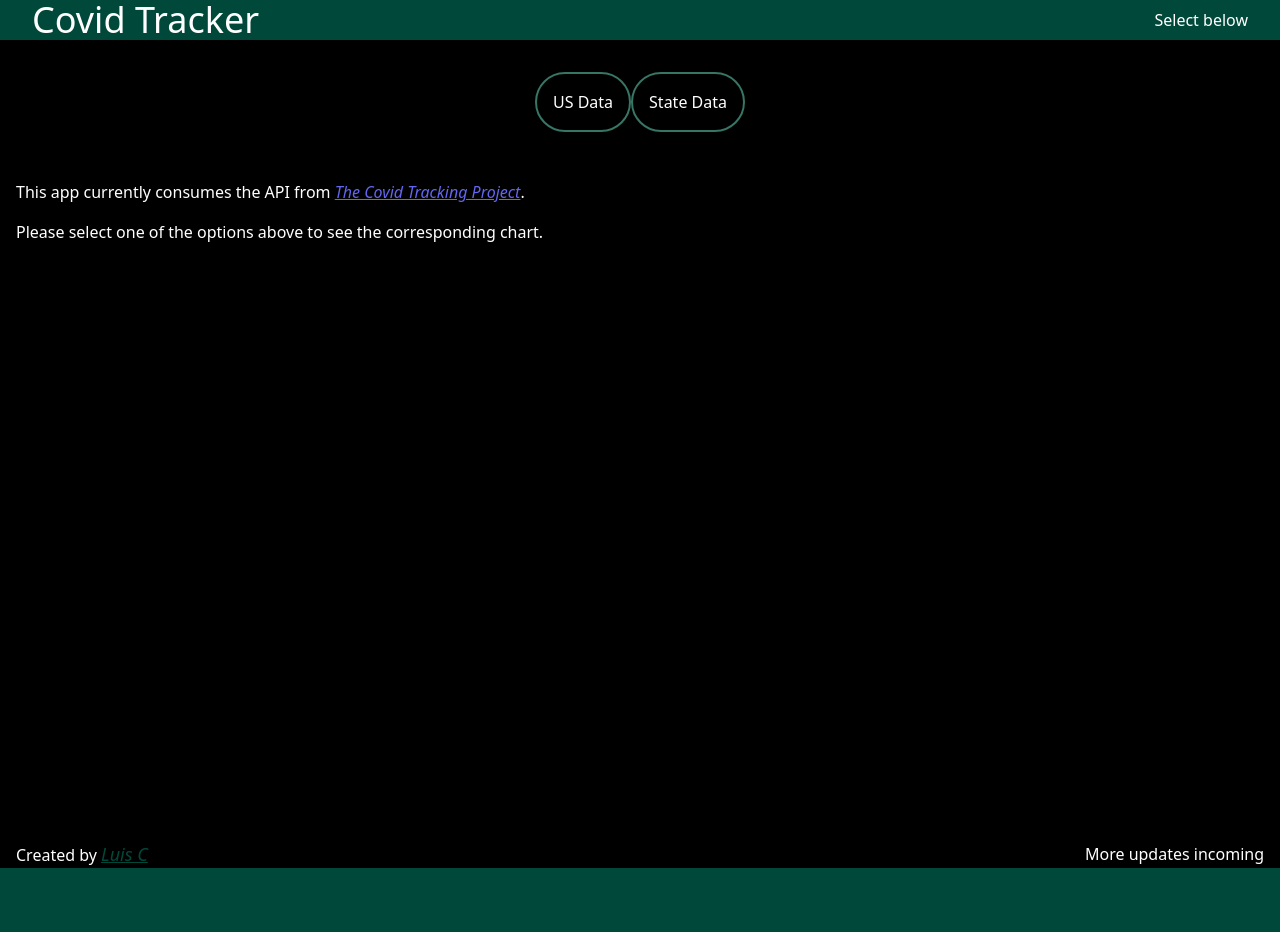
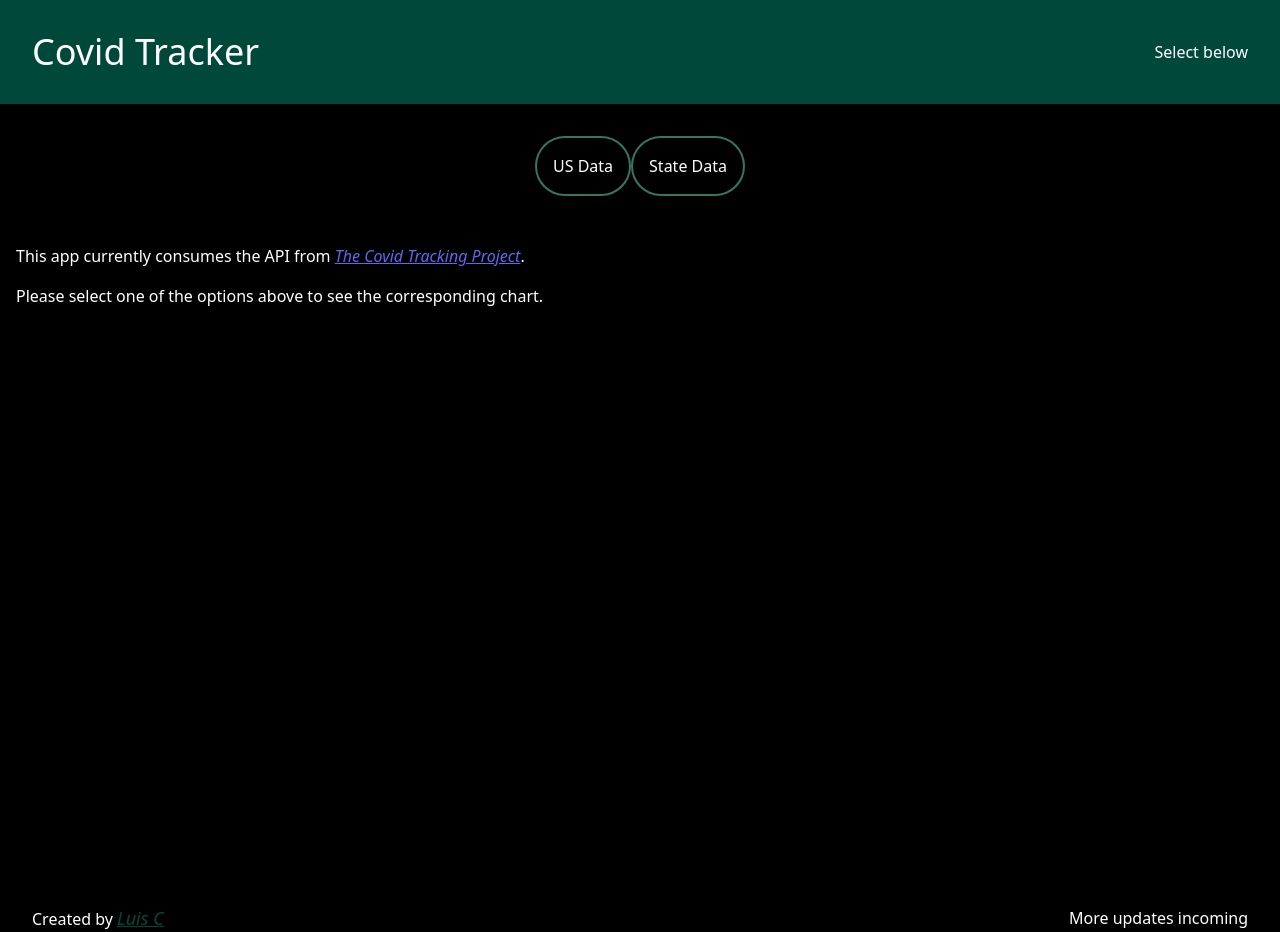
Before and after one commit to Blazekla/covid-tracker, a React (Create React App) app: page / in a window 1280 px wide. Before the commit the page ends 868 px from the top, so only its background shows below. Built offline with nearby package versions, Linux system fonts and the light colour scheme.

Commit message:
adjusted spacing and styling across header, footer, layout and tailwind components

```diff
--- a/src/components/Layout.js
+++ b/src/components/Layout.js
@@ -14,8 +14,8 @@ function Layout({ children }) {
       </Header>
       <main className="min-h-screen">{children}</main>
       <Footer>
-        <div className="flex justify-between max-w-full bg-black items-center px-1 sm:px-4">
-          <p className="text-white">
+        <div className="flex justify-between max-w-full bg-black items-center">
+          <p className="text-white flex-no-shrink">
             Created by{" "}
             <a
               href="https://luiscristo.com"
@@ -24,7 +24,9 @@ function Layout({ children }) {
               Luis C
             </a>
           </p>
-          <p className="text-white">More updates incoming</p>
+          <p className="text-white text-right flex-grow-0">
+            More updates incoming
+          </p>
         </div>
       </Footer>
     </div>
--- a/src/components/footer.js
+++ b/src/components/footer.js
@@ -1,7 +1,7 @@
 import React from "react";
 
 function Footer({ children }) {
-  return <footer>{children}</footer>;
+  return <footer className="px-4 sm:px-8">{children}</footer>;
 }
 
 export default Footer;
--- a/src/components/header.js
+++ b/src/components/header.js
@@ -2,7 +2,7 @@ import React from "react";
 
 function Header({ children }) {
   return (
-    <header className="flex justify-between items-center bg-primary-main px-8">
+    <header className="flex justify-between items-center bg-primary-main  p-4 sm:p-8">
       {children}
     </header>
   );
--- a/tailwind.config.js
+++ b/tailwind.config.js
@@ -30,6 +30,9 @@ module.exports = {
       maxWidth: {
         viewport: "100vw",
       },
+      flex: {
+        "no-shrink": "1 0 auto",
+      },
     },
   },
   variants: {},
```
